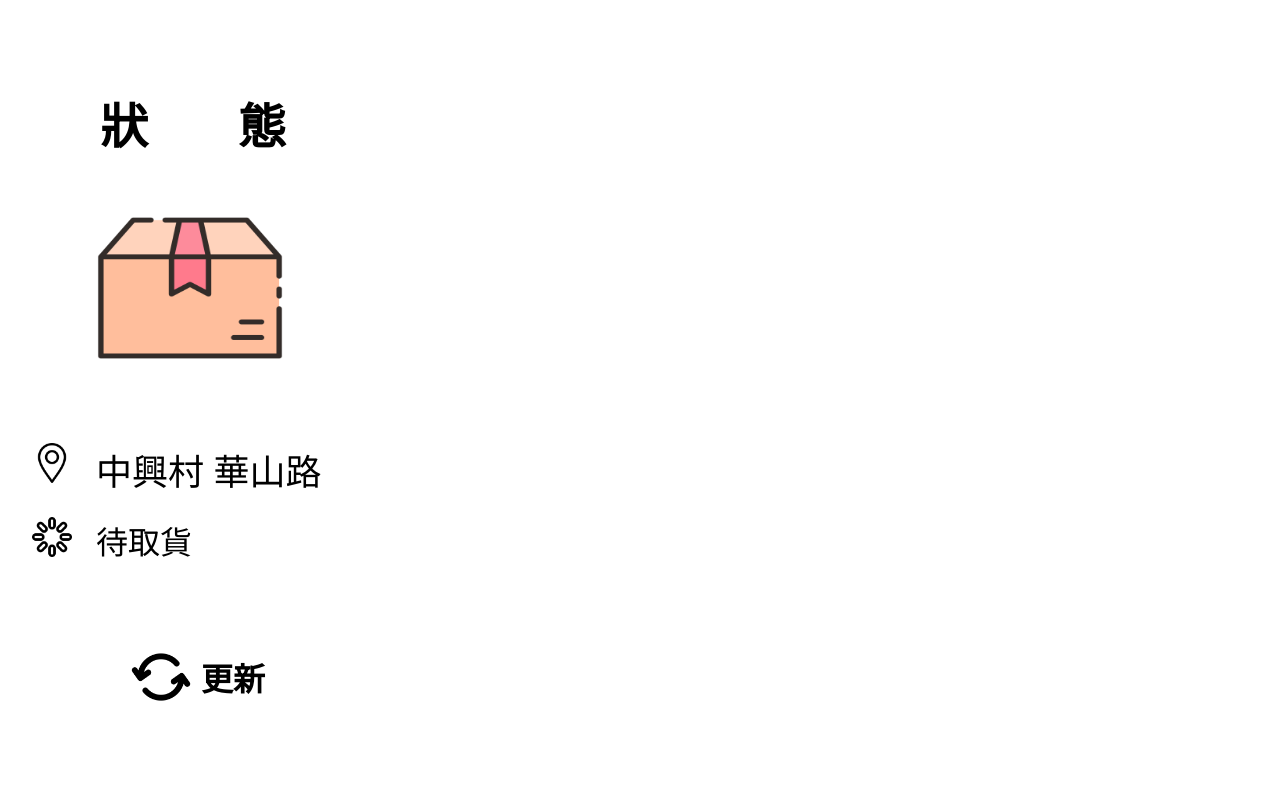
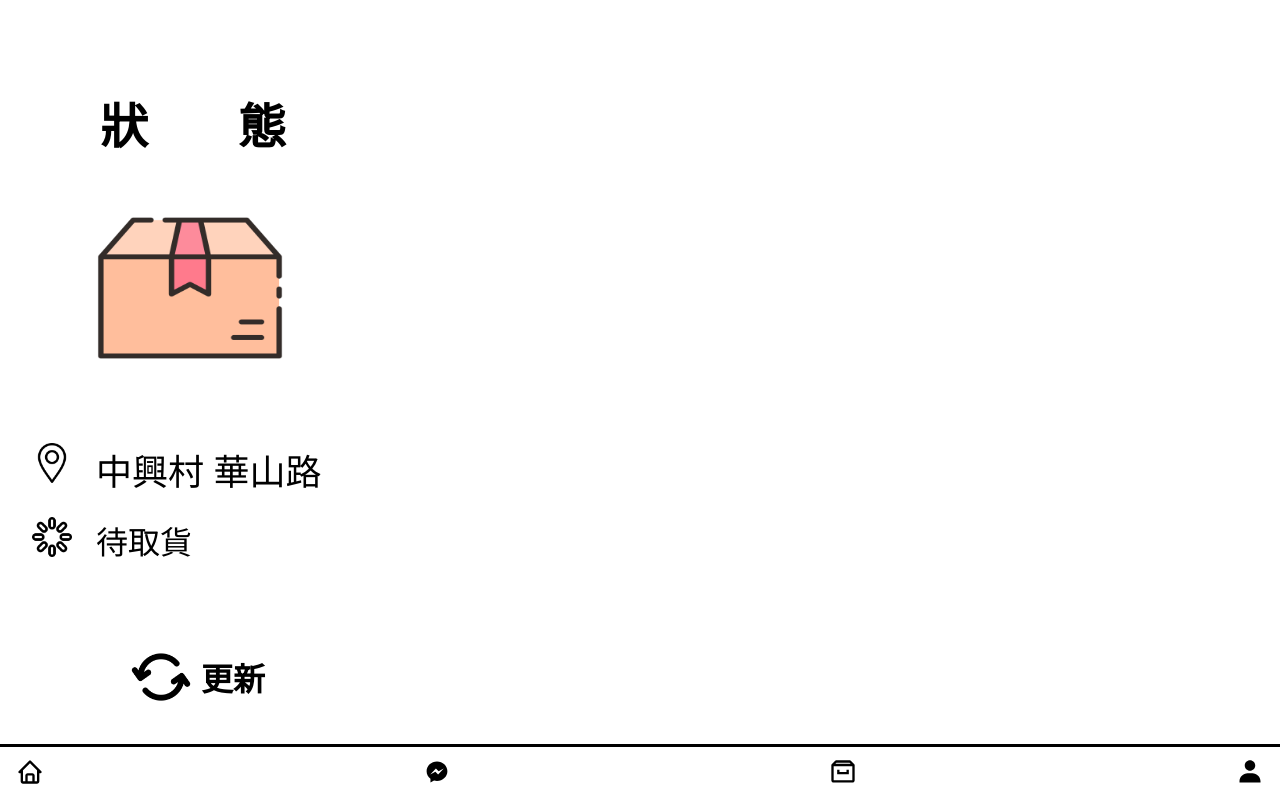
Before and after one commit to PicassoEason/ShopGO_PWA, a React (Create React App) app: page /boxstatus in a window 1280 px wide. Built offline with nearby package versions, Linux system fonts and the light colour scheme.

Commit message:
add footer

```diff
--- a/src/boxstatus.js
+++ b/src/boxstatus.js
@@ -4,6 +4,7 @@ import boxstatus2 from './img/gift-box.png'
 import ref from './img/refresh.png';
 import loca from './img/location.png';
 import load from './img/loading.png';
+import Footer  from './component/footer';
 export default function App() {
     const [buttonClickCount, setButtonClickCount] = useState(0);
     const status = true; // 假設這是您的布林值，您可以根據實際情況設置它 true 有東西 false 無東西
@@ -52,6 +53,7 @@ export default function App() {
                     </div>
                 </button>
             </div>
+            <Footer></Footer>
         </>
     );
 }
```
